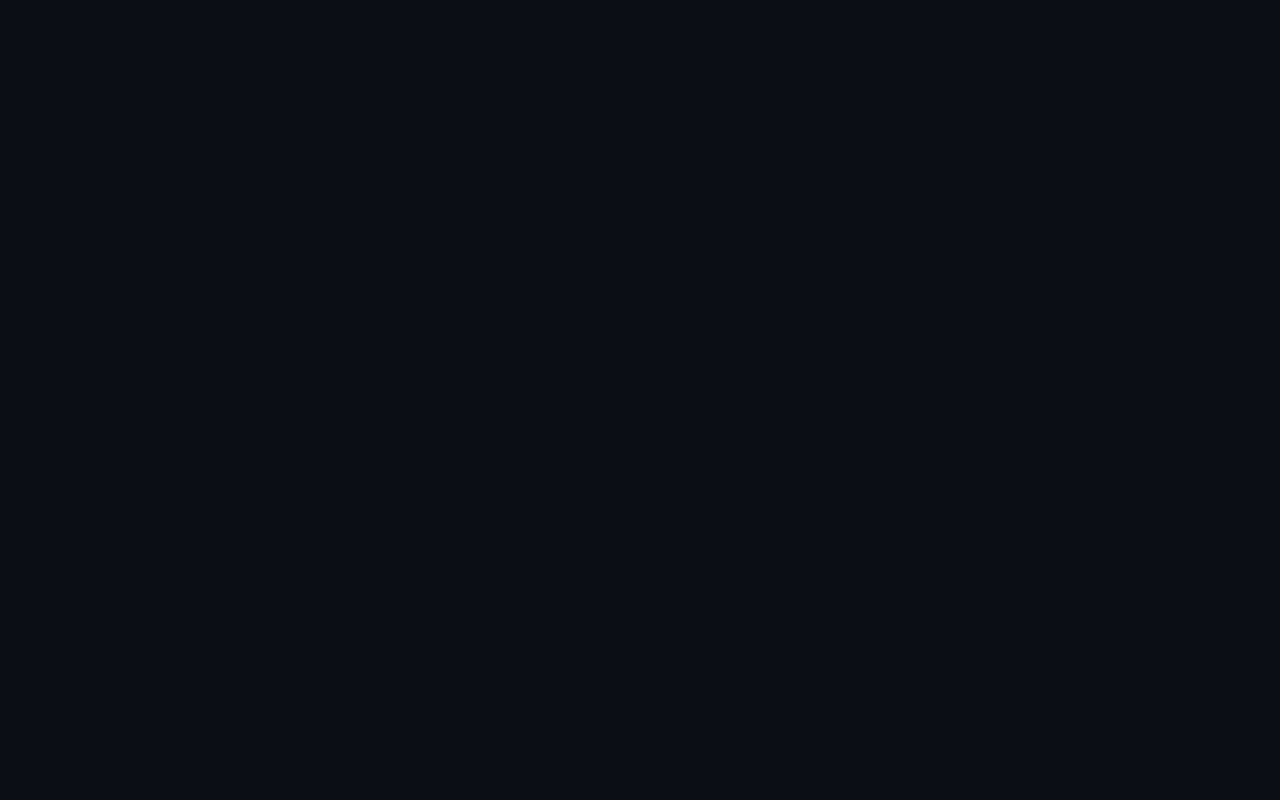
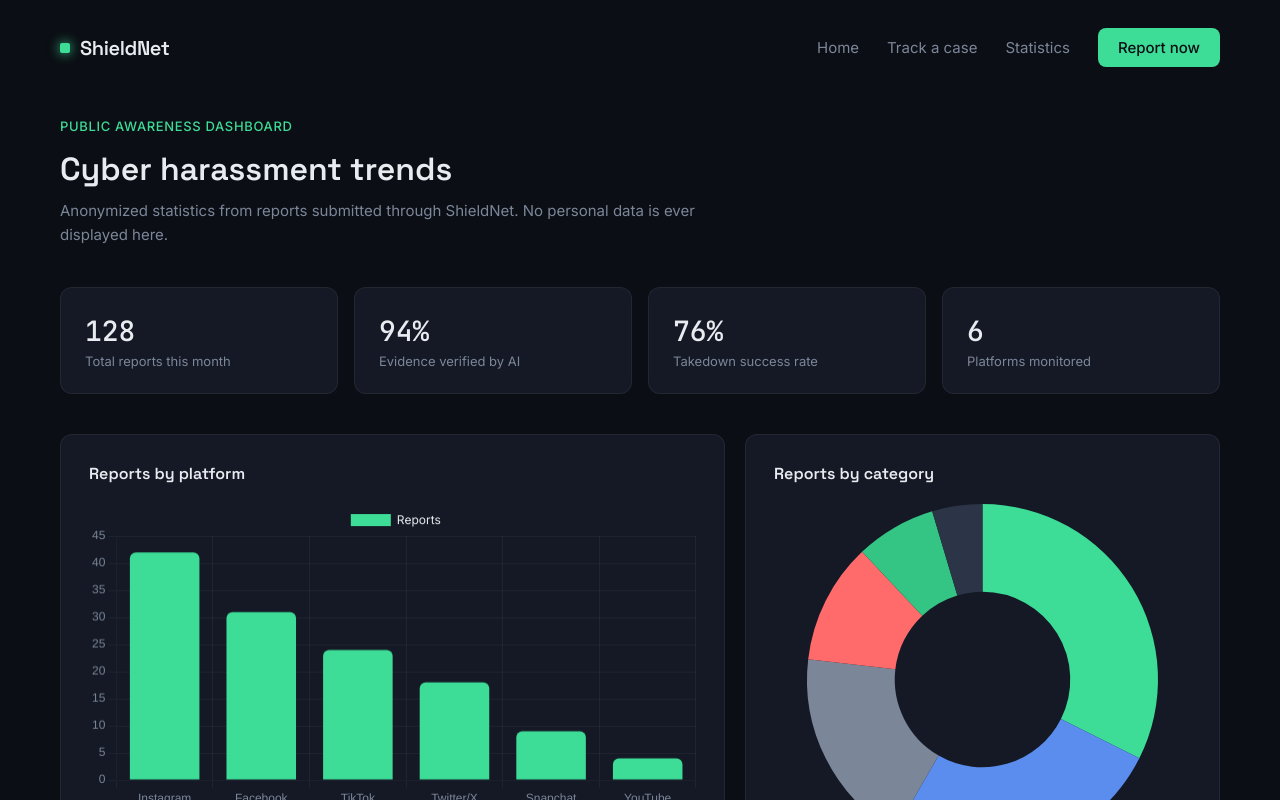
Before and after one commit to MariaA16-code/ShieldNet, a React (Create React App) app in the folder frontend/: page /analytics in a window 1280 px wide. Before the commit this address had no page. Shown: the top 800 px of the page. Built offline with nearby package versions, Linux system fonts and the light colour scheme.

Commit message:
Add public Analytics dashboard with Chart.js bar and doughnut charts

```diff
--- a/frontend/src/App.js
+++ b/frontend/src/App.js
@@ -1,4 +1,5 @@
 import React from 'react';
+import Analytics from './pages/Analytics';
 import { BrowserRouter, Routes, Route } from 'react-router-dom';
 import Home from './pages/Home';
 import ReportIncident from './pages/ReportIncident';
@@ -11,6 +12,7 @@ function App() {
         <Route path="/" element={<Home />} />
         <Route path="/report" element={<ReportIncident />} />
         <Route path="/track" element={<TrackCase />} />
+        <Route path="/analytics" element={<Analytics />} />
       </Routes>
     </BrowserRouter>
   );
--- a/frontend/src/components/Navbar.js
+++ b/frontend/src/components/Navbar.js
@@ -12,7 +12,9 @@ function Navbar() {
       <div className="nav-links">
         <Link to="/">Home</Link>
         <Link to="/track">Track a case</Link>
+        <Link to="/analytics">Statistics</Link>
         <Link to="/report" className="nav-cta">Report now</Link>
+
       </div>
     </nav>
   );
--- /dev/null
+++ b/frontend/src/pages/Analytics.css
@@ -0,0 +1,82 @@
+.analytics-page {
+  padding: 20px 60px 60px;
+}
+
+.analytics-header {
+  max-width: 640px;
+  margin-bottom: 40px;
+}
+
+.eyebrow {
+  color: #3DDC97;
+  font-size: 13px;
+  font-weight: 500;
+  letter-spacing: 0.05em;
+  text-transform: uppercase;
+}
+
+.analytics-header h1 {
+  font-size: 32px;
+  font-weight: 600;
+  margin: 14px 0 10px;
+}
+
+.analytics-sub {
+  color: #7C8699;
+  font-size: 15px;
+  line-height: 1.6;
+}
+
+.stats-row {
+  display: grid;
+  grid-template-columns: repeat(4, 1fr);
+  gap: 16px;
+  margin-bottom: 40px;
+}
+
+.stat-card {
+  background: #141925;
+  border: 1px solid rgba(255,255,255,0.06);
+  border-radius: 12px;
+  padding: 24px;
+  display: flex;
+  flex-direction: column;
+}
+
+.stat-number {
+  font-size: 28px;
+  font-weight: 500;
+  color: #3DDC97;
+}
+
+.stat-label {
+  font-size: 13px;
+  color: #7C8699;
+  margin-top: 6px;
+}
+
+.charts-row {
+  display: grid;
+  grid-template-columns: 1.4fr 1fr;
+  gap: 20px;
+}
+
+.chart-card {
+  background: #141925;
+  border: 1px solid rgba(255,255,255,0.06);
+  border-radius: 12px;
+  padding: 28px;
+}
+
+.chart-card h3 {
+  font-size: 16px;
+  font-weight: 600;
+  margin-bottom: 20px;
+  color: #E8EBF0;
+}
+
+@media (max-width: 900px) {
+  .analytics-page { padding: 20px 24px 40px; }
+  .stats-row { grid-template-columns: repeat(2, 1fr); }
+  .charts-row { grid-template-columns: 1fr; }
+}
--- /dev/null
+++ b/frontend/src/pages/Analytics.js
@@ -0,0 +1,118 @@
+import React from 'react';
+import { Bar, Doughnut } from 'react-chartjs-2';
+import {
+  Chart as ChartJS,
+  CategoryScale,
+  LinearScale,
+  BarElement,
+  ArcElement,
+  Tooltip,
+  Legend,
+} from 'chart.js';
+import Navbar from '../components/Navbar';
+import './Analytics.css';
+
+ChartJS.register(CategoryScale, LinearScale, BarElement, ArcElement, Tooltip, Legend);
+
+function Analytics() {
+  // Fake data until Maria's API provides real aggregated stats
+  const platformData = {
+    labels: ['Instagram', 'Facebook', 'TikTok', 'Twitter/X', 'Snapchat', 'YouTube'],
+    datasets: [
+      {
+        label: 'Reports',
+        data: [42, 31, 24, 18, 9, 4],
+        backgroundColor: '#3DDC97',
+        borderRadius: 6,
+      },
+    ],
+  };
+
+  const categoryData = {
+    labels: ['Fake Photo', 'Harassment', 'Impersonation', 'Stalking', 'Threats', 'Deepfake'],
+    datasets: [
+      {
+        data: [35, 28, 20, 12, 8, 5],
+        backgroundColor: ['#3DDC97', '#5B8DEF', '#7C8699', '#FF6B6B', '#34c585', '#2C3548'],
+        borderWidth: 0,
+      },
+    ],
+  };
+
+  const chartOptions = {
+    responsive: true,
+    plugins: {
+      legend: {
+        labels: { color: '#E8EBF0', font: { family: 'Inter' } },
+      },
+    },
+    scales: {
+      x: {
+        ticks: { color: '#7C8699' },
+        grid: { color: 'rgba(255,255,255,0.05)' },
+      },
+      y: {
+        ticks: { color: '#7C8699' },
+        grid: { color: 'rgba(255,255,255,0.05)' },
+      },
+    },
+  };
+
+  const doughnutOptions = {
+    responsive: true,
+    plugins: {
+      legend: {
+        position: 'bottom',
+        labels: { color: '#E8EBF0', font: { family: 'Inter' }, padding: 16 },
+      },
+    },
+  };
+
+  return (
+    <div className="page-container">
+      <Navbar />
+      <div className="analytics-page">
+        <div className="analytics-header">
+          <span className="eyebrow">Public Awareness Dashboard</span>
+          <h1>Cyber harassment trends</h1>
+          <p className="analytics-sub">
+            Anonymized statistics from reports submitted through ShieldNet.
+            No personal data is ever displayed here.
+          </p>
+        </div>
+
+        <div className="stats-row">
+          <div className="stat-card">
+            <span className="stat-number mono">128</span>
+            <span className="stat-label">Total reports this month</span>
+          </div>
+          <div className="stat-card">
+            <span className="stat-number mono">94%</span>
+            <span className="stat-label">Evidence verified by AI</span>
+          </div>
+          <div className="stat-card">
+            <span className="stat-number mono">76%</span>
+            <span className="stat-label">Takedown success rate</span>
+          </div>
+          <div className="stat-card">
+            <span className="stat-number mono">6</span>
+            <span className="stat-label">Platforms monitored</span>
+          </div>
+        </div>
+
+        <div className="charts-row">
+          <div className="chart-card">
+            <h3>Reports by platform</h3>
+            <Bar data={platformData} options={chartOptions} />
+          </div>
+          <div className="chart-card">
+            <h3>Reports by category</h3>
+            <Doughnut data={categoryData} options={doughnutOptions} />
+          </div>
+        </div>
+      </div>
+    </div>
+  );
+}
+
+export default Analytics;
```
